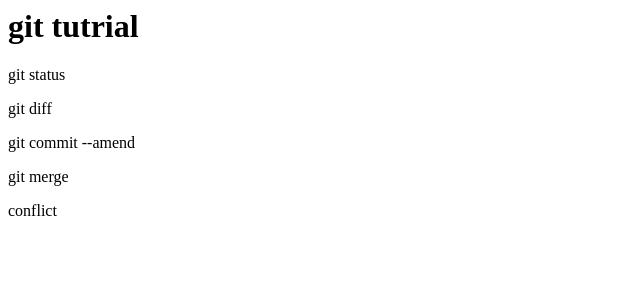
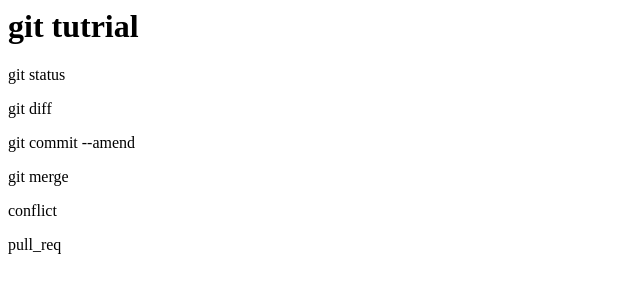
Before and after one commit to skbono/git_tutorial, a plain HTML site: page index.html in a window 1280 px wide. Shown: the full height of the page, 0-640 px from the left. Drawn offline with Linux system fonts and the light colour scheme.

Commit message:
pull_req

```diff
--- a/index.html
+++ b/index.html
@@ -4,3 +4,4 @@
 <p>git commit --amend</p>
 <p>git merge</p>
 <p>conflict</p>
+<p>pull_req</p>
```
